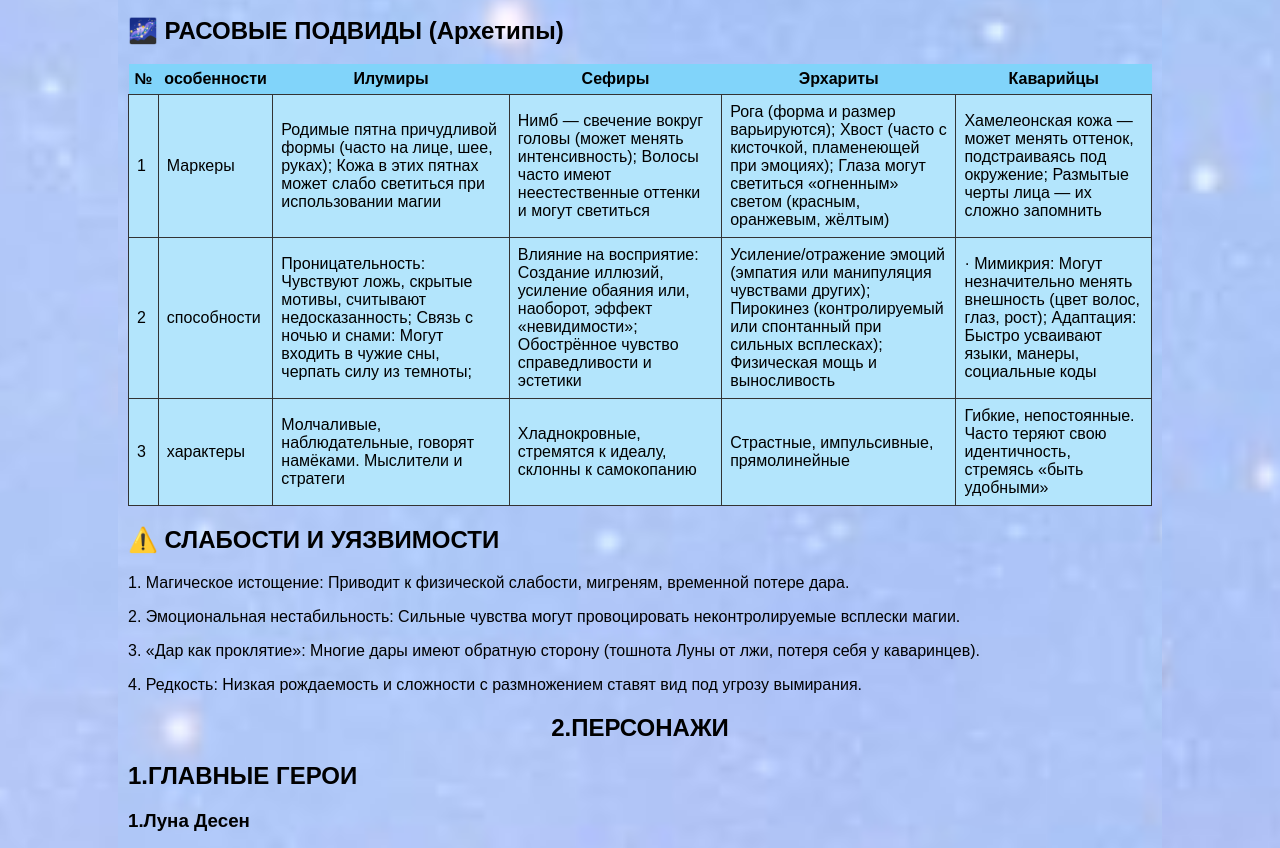
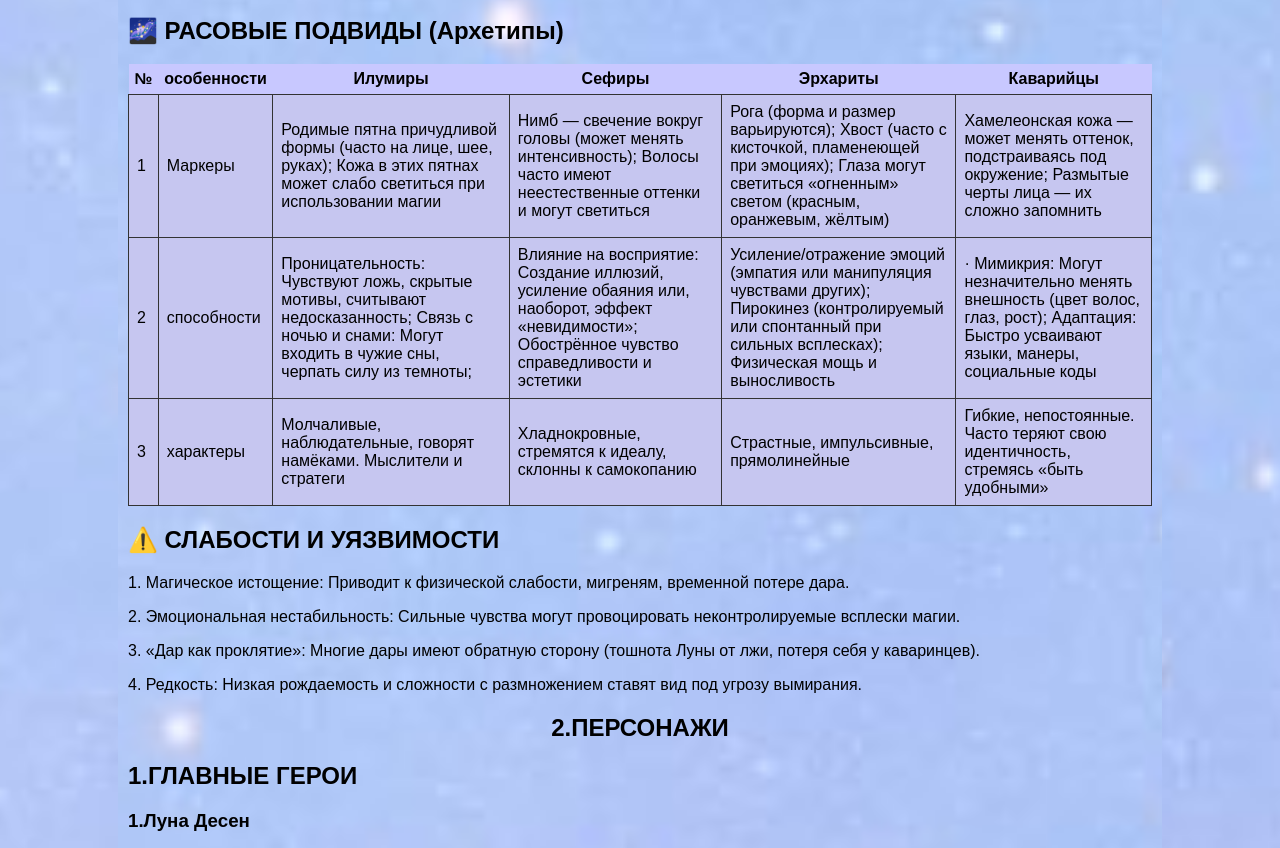
Before and after one commit to YO-auther/universe, a plain HTML site: page index.html in a window 1280 px wide. Shown: the part 1202-2050 px from the top of the page. Drawn offline with Linux system fonts and the light colour scheme.

Commit message:
Update style.css

```diff
--- a/style.css
+++ b/style.css
@@ -86,8 +86,8 @@ table {
 td {
   border: 1px solid #333;
   padding: 8px;
-  background-color: #b3e5fc;
+  background-color: #c6c6f0;
 }
 th {
-  background-color: #81d4fa;
+  background-color: #c8c8ff;
 }
```
